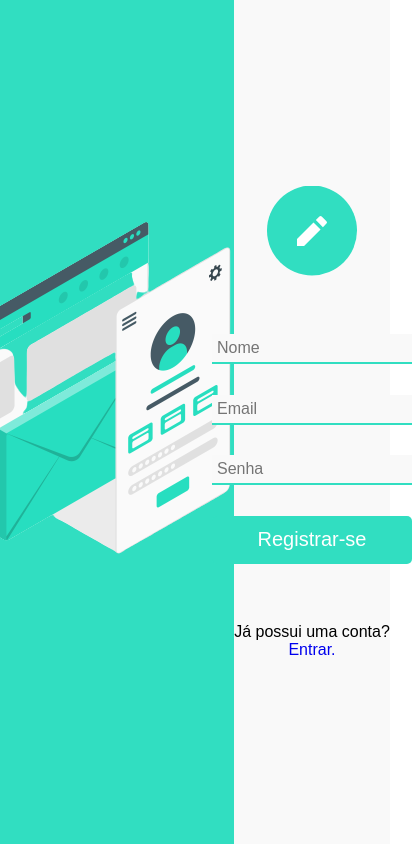
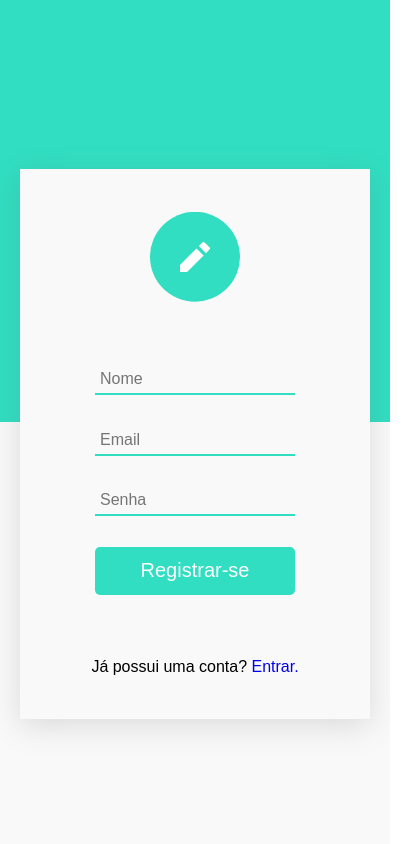
Before and after one commit to SamuelSilva-DEVL/tela-de-login, a React (Vite) app: page /register in a window 390 px wide. Shown: the whole page, 412 px wide, since content can reach past the window. Built offline with nearby package versions, Linux system fonts and the light colour scheme.

Commit message:
Deixando paginas signIn e signUp responsivas

```diff
--- a/src/pages/SignIn/index.tsx
+++ b/src/pages/SignIn/index.tsx
@@ -1,16 +1,15 @@
-import { Container, Formulario, SectionFormulario, SectionImage } from "./styles";
+import { Container, Formulario, Image, SectionFormulario, SectionImage } from "./styles";
 import LogoLocked from '../../assets/locked.png'
 import { ImageForm } from '../../components/CicleImage';
 import { FormularioLogin } from '../../components/FormLogin';
 import {BsFillPersonFill} from 'react-icons/bs'
 import { Link } from 'react-router-dom'
-import useAuth from "../../hooks/useAuth";
 
 export function SignIn(){
   return(
     <Container>
       <SectionImage>
-        <img src={LogoLocked} alt="" />
+        <Image src={LogoLocked} alt="liberar-acesso"/>
       </SectionImage>
       <SectionFormulario>
         <Formulario>
--- a/src/pages/SignIn/styles.ts
+++ b/src/pages/SignIn/styles.ts
@@ -4,6 +4,10 @@ export const Container = styled.div`
   width: 100vw;
   height: 100vh;
   display: flex;
+
+  @media (max-width: 450px) {
+    flex-direction: column;
+  }
 `
 
 export const SectionImage = styled.div`
@@ -13,6 +17,20 @@ export const SectionImage = styled.div`
   display: flex;
   align-items: center;
   justify-content: center;
+
+  @media (max-width: 450px){
+    width: 100%;
+    height: 50%;
+  }
+`
+
+export const Image = styled.img`
+  height: 500px;
+  width: 500px;
+
+  @media (max-width: 450px){
+    display: none;
+  }
 `
 
 export const SectionFormulario = styled.div`
@@ -22,7 +40,13 @@ export const SectionFormulario = styled.div`
   align-items: center;
   justify-content: center;
   background-color: ${(props) => props.theme.colors.cinza};
+
+  @media (max-width: 450px){
+    width: 100%;
+    height: 50%;
+  }
 `
+
 export const Formulario = styled.div`
   width: 350px;
   height: 550px;
@@ -31,4 +55,11 @@ export const Formulario = styled.div`
   align-items: center;
   justify-content: space-evenly;
   gap: 10px;
+  box-shadow: rgba(100, 100, 111, 0.2) 0px 7px 29px 0px;
+
+  @media (max-width: 450px){
+    position: absolute;
+    top: 20%;
+    background-color: ${(props) => props.theme.colors.cinza};
+  }
 `
--- a/src/pages/SignUp/index.tsx
+++ b/src/pages/SignUp/index.tsx
@@ -1,7 +1,7 @@
 
 import LogoLocked from '../../assets/locked.png'
 import { ImageForm } from '../../components/CicleImage';
-import { Container, Formulario, SectionFormulario, SectionImage } from './styles';
+import { Container, Formulario, Image, SectionFormulario, SectionImage } from './styles';
 import { FormularioRegistrar } from '../../components/FormRegister';
 import {RiPencilFill} from 'react-icons/ri'
 import { Link } from 'react-router-dom';
@@ -10,7 +10,7 @@ export function SignUp(){
   return(
     <Container>
       <SectionImage>
-        <img src={LogoLocked} alt="" />
+        <Image src={LogoLocked} alt="liberar-acesso" />
       </SectionImage>
       <SectionFormulario>
         <Formulario>
--- a/src/pages/SignUp/styles.ts
+++ b/src/pages/SignUp/styles.ts
@@ -4,6 +4,10 @@ export const Container = styled.div`
   width: 100vw;
   height: 100vh;
   display: flex;
+
+  @media (max-width: 450px) {
+    flex-direction: column;
+  }
 `
 
 export const SectionImage = styled.div`
@@ -13,6 +17,19 @@ export const SectionImage = styled.div`
   display: flex;
   align-items: center;
   justify-content: center;
+
+  @media (max-width: 450px){
+    width: 100%;
+    height: 50%;
+  }
+`
+export const Image = styled.img`
+  height: 500px;
+  width: 500px;
+
+  @media (max-width: 450px){
+    display: none;
+  }
 `
 
 export const SectionFormulario = styled.div`
@@ -22,6 +39,11 @@ export const SectionFormulario = styled.div`
   align-items: center;
   justify-content: center;
   background-color: ${(props) => props.theme.colors.cinza};
+
+  @media (max-width: 450px){
+    width: 100%;
+    height: 50%;
+  }
 `
 export const Formulario = styled.div`
   width: 350px;
@@ -31,4 +53,11 @@ export const Formulario = styled.div`
   align-items: center;
   justify-content: space-evenly;
   gap: 10px;
+  box-shadow: rgba(100, 100, 111, 0.2) 0px 7px 29px 0px;
+
+  @media (max-width: 450px){
+    position: absolute;
+    top: 20%;
+    background-color: ${(props) => props.theme.colors.cinza};
+  }
 `
```
